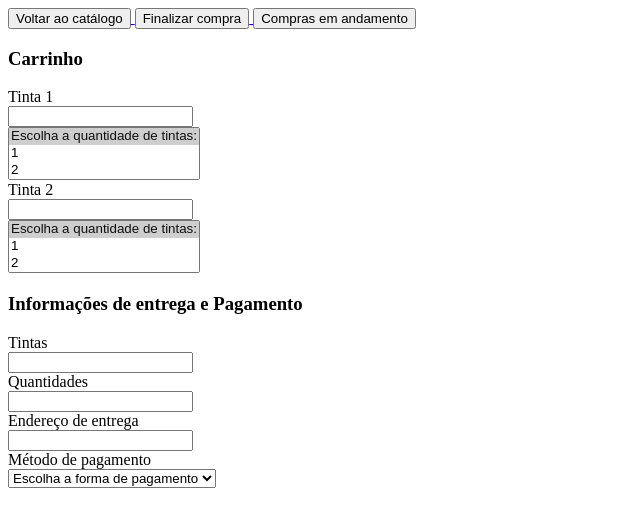
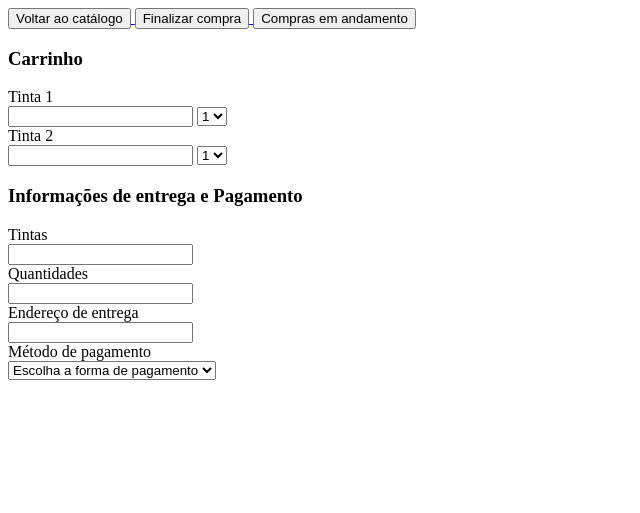
Before and after one commit to Salasario01/lojaTintas, a PHP site: page /php/carrinhoComprasForm.php in a window 1280 px wide. Shown: the top 513 px of the page, without its empty margins (0-640 px from the left). Run offline with PHP 8.4, Linux system fonts and the light colour scheme.

Commit message:
continuando o php

```diff
--- a/php/carrinhoComprasForm.php
+++ b/php/carrinhoComprasForm.php
@@ -60,33 +60,27 @@
 		  <label class="control-label">Tinta 1 </label>
 		<div class="col-md-8">
 		 <input type="text" name="nome" accept="image/*" class="form-control" >
-		</div>
-		</div>
 
-        <select class="form-select" size="3" aria-label="size 3 select example">
-          <option selected>Escolha a quantidade de tintas:</option>
-          <option value="1">1</option>
-          <option value="2">2</option>
-          <option value="3">3</option>
+
+
+		<select class="form-select form-select-lg mb-3" aria-label=".form-select-lg example">
+          <option selected>1</option>
+          <option value="1">2</option>
+          <option value="2">3</option>
+          <option value="3">4</option>
         </select>
 
 		 <div class="form-group">
 		  <label class="control-label">Tinta 2 </label>
 		<div class="col-md-8">
 		 <input type="text" name="preco" class="form-control" >
-		</div>
-		</div>
 
-
-        <select class="form-select" size="3" aria-label="size 3 select example">
-          <option selected>Escolha a quantidade de tintas:</option>
-          <option value="1">1</option>
-          <option value="2">2</option>
-          <option value="3">3</option>
+		<select class="form-select form-select-lg mb-3" aria-label=".form-select-lg example">
+          <option selected>1</option>
+          <option value="1">2</option>
+          <option value="2">3</option>
+          <option value="3">4</option>
         </select>
-
-	</form>
-
 
 <h3 class="titulos">Informações de entrega e Pagamento</h3>
 
@@ -116,9 +110,6 @@
 		  <label class="control-label">Método de pagamento </label>
 		<div class="col-md-8">
 
-		</div>
-		</div>
-
         <select class="form-select form-select-lg mb-3" aria-label=".form-select-lg example">
           <option selected>Escolha a forma de pagamento</option>
           <option value="1">Boleto</option>
--- a/php/comprasAndamentoFuncionarioForm.php
+++ b/php/comprasAndamentoFuncionarioForm.php
@@ -93,9 +93,6 @@
 
 		<div class="col-md-8">
 
-		</div>
-		</div>
-
         <select class="form-select form-select-lg mb-3" aria-label=".form-select-lg example">
           <option selected>Em andamento</option>
           <option value="1">Enviado</option>
```
